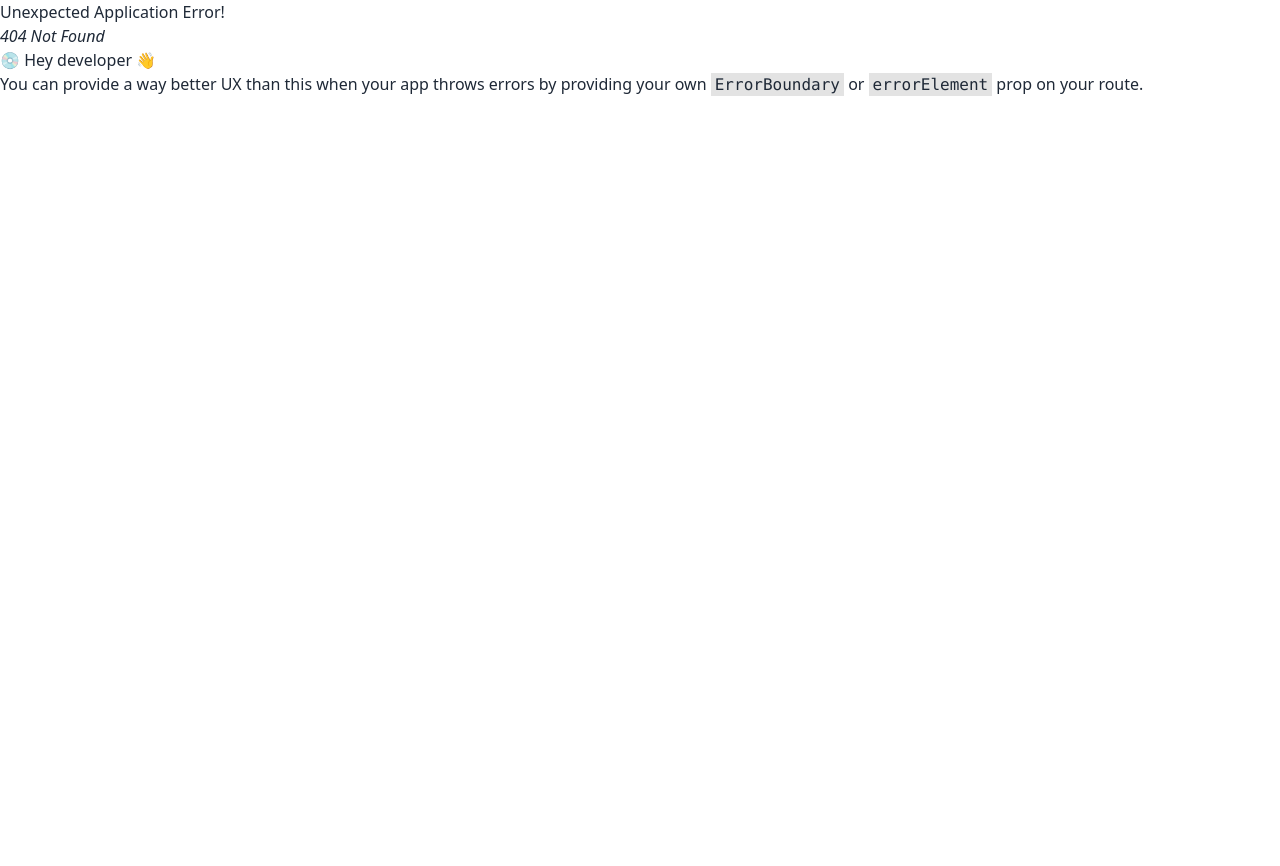
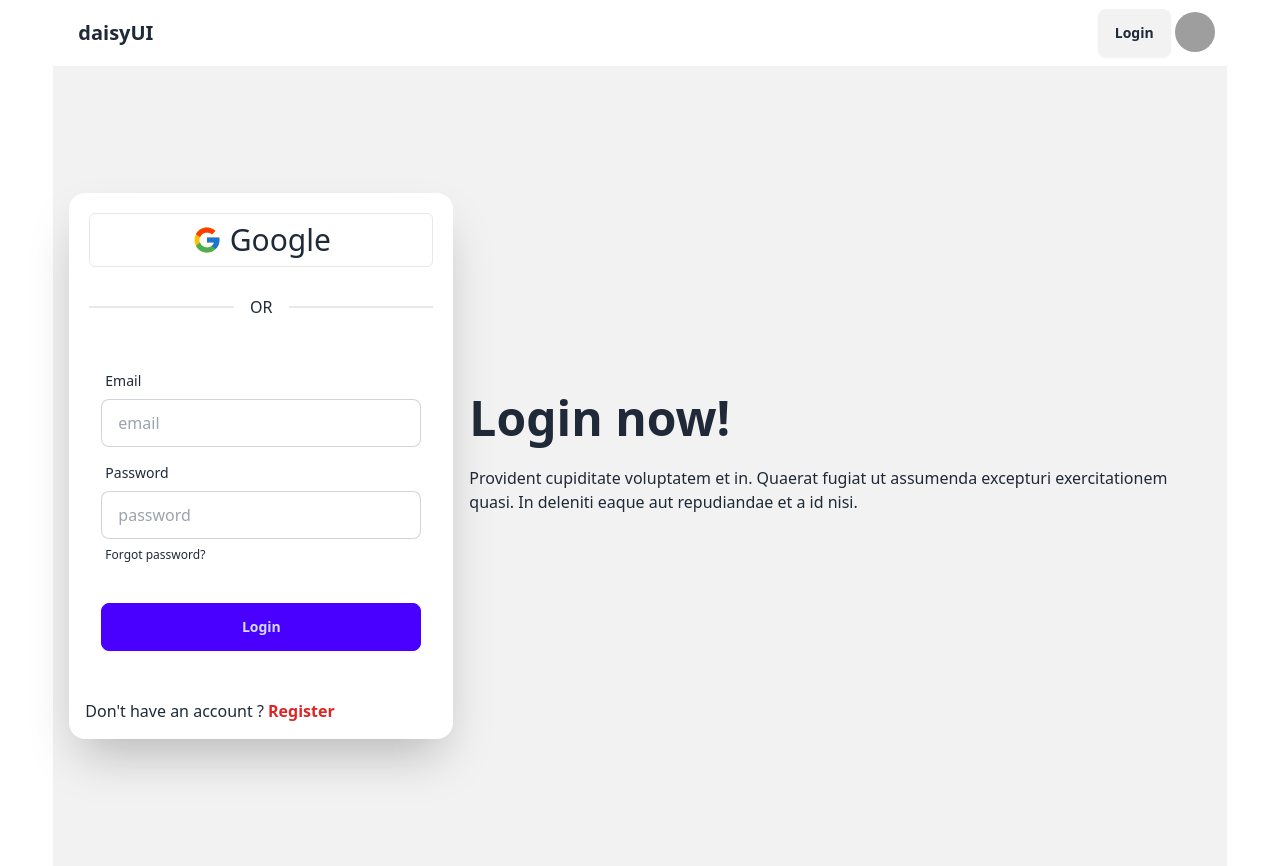
Before and after one commit to Ashimkayal4/parcel-management-client-side, a React (Vite) app: page /login in a window 1280 px wide. Before the commit this address had no page. Before the commit the page ends 800 px from the top, so only its background shows below. Built offline with nearby package versions, Linux system fonts and the light colour scheme; grey boxes are pictures that could not be loaded.

Commit message:
Design login page

```diff
--- a/package.json
+++ b/package.json
@@ -14,6 +14,7 @@
     "match-sorter": "^8.0.0",
     "react": "^18.3.1",
     "react-dom": "^18.3.1",
+    "react-icons": "^5.4.0",
     "react-router-dom": "^7.1.1",
     "sort-by": "^1.2.0"
   },
--- a/src/layouts/Navbar.jsx
+++ b/src/layouts/Navbar.jsx
@@ -1,3 +1,4 @@
+import { Link } from "react-router-dom";
 
 const Navbar = () => {
     return (
@@ -5,6 +6,9 @@
             <div className="navbar bg-base-100">
                 <div className="flex-1">
                     <a className="btn btn-ghost text-xl">daisyUI</a>
+                </div>
+                <div>
+                    <Link to="/login"><button className="btn">Login</button></Link>
                 </div>
                 <div className="flex-none gap-2">
                     <div className="dropdown dropdown-end">
--- /dev/null
+++ b/src/pages/authentication/Login.jsx
@@ -0,0 +1,54 @@
+import React from 'react';
+import { Link } from 'react-router-dom';
+import { FcGoogle } from "react-icons/fc";
+
+const Login = () => {
+    return (
+        <div>
+
+            <div className="hero bg-base-200 min-h-screen">
+
+                <div className="hero-content flex-col lg:flex-row-reverse">
+                    <div className="text-center lg:text-left">
+                        <h1 className="text-5xl font-bold">Login now!</h1>
+                        <p className="py-6">
+                            Provident cupiditate voluptatem et in. Quaerat fugiat ut assumenda excepturi exercitationem
+                            quasi. In deleniti eaque aut repudiandae et a id nisi.
+                        </p>
+                    </div>
+                    <div className="card bg-base-100 w-full max-w-sm shrink-0 shadow-2xl">
+                        <div className='px-5 pt-5'>
+                            <button className='flex gap-2 text-3xl w-full justify-center items-center border p-2 rounded-md hover:bg-gray-200'><FcGoogle /> Google</button>
+                            <div className="divider mt-8">OR</div>
+                        </div>
+                        <form className="card-body">
+                            <div className="form-control">
+                                <label className="label">
+                                    <span className="label-text">Email</span>
+                                </label>
+                                <input type="email" placeholder="email" className="input input-bordered" required />
+                            </div>
+                            <div className="form-control">
+                                <label className="label">
+                                    <span className="label-text">Password</span>
+                                </label>
+                                <input type="password" placeholder="password" className="input input-bordered" required />
+                                <label className="label">
+                                    <a href="#" className="label-text-alt link link-hover">Forgot password?</a>
+                                </label>
+                            </div>
+                            <div className="form-control mt-6">
+                                <button className="btn btn-primary">Login</button>
+                            </div>
+                        </form>
+                        <div>
+                            <h1 className='p-4'>Don't have an account ? <Link to='/register' className='text-red-600 font-bold'>Register</Link></h1>
+                        </div>
+                    </div>
+                </div>
+            </div>
+        </div>
+    );
+};
+
+export default Login;
--- /dev/null
+++ b/src/pages/authentication/Register.jsx
@@ -0,0 +1,11 @@
+import React from 'react';
+
+const Register = () => {
+    return (
+        <div>
+
+        </div>
+    );
+};
+
+export default Register;
```
Also changed, not shown: src/routes/Router.jsx (+12 -0 lines), src/context/AuthContext.jsx (added), 1 other file (tests, documents, lock files or other folders).
